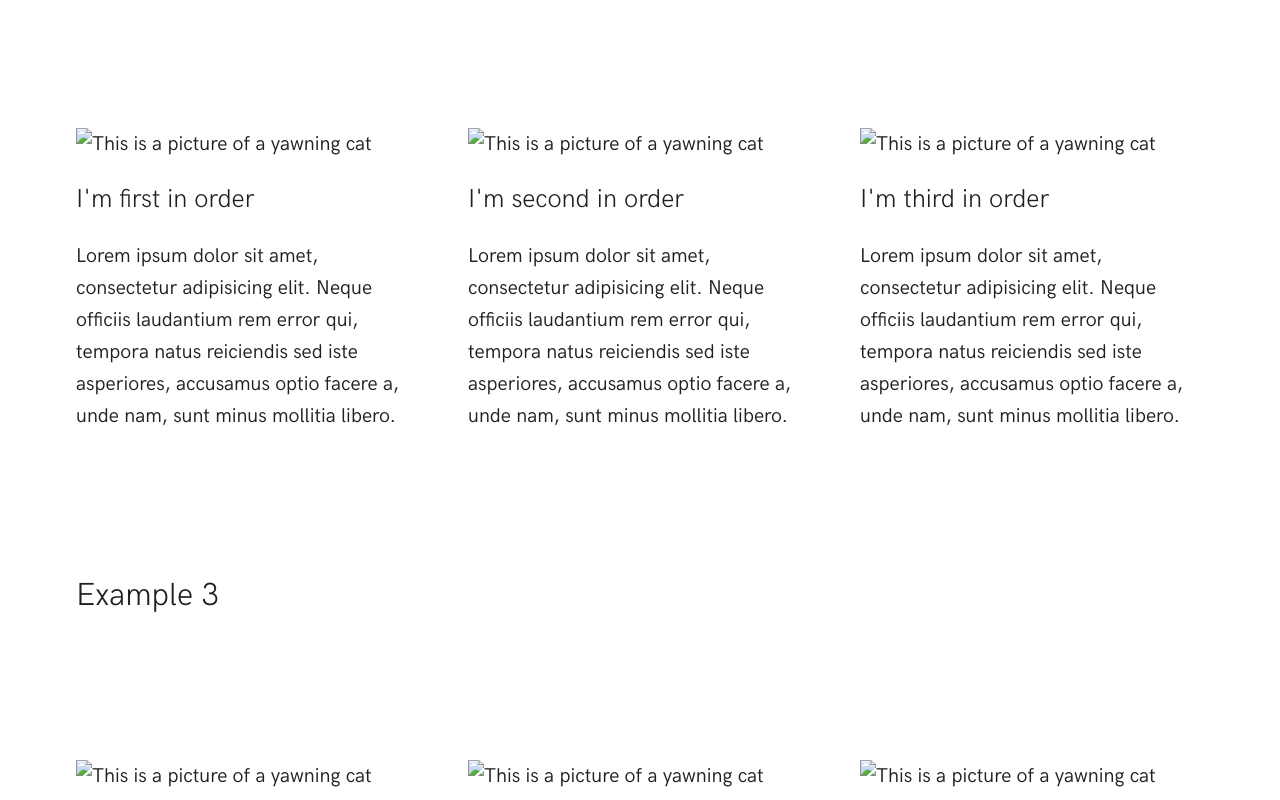
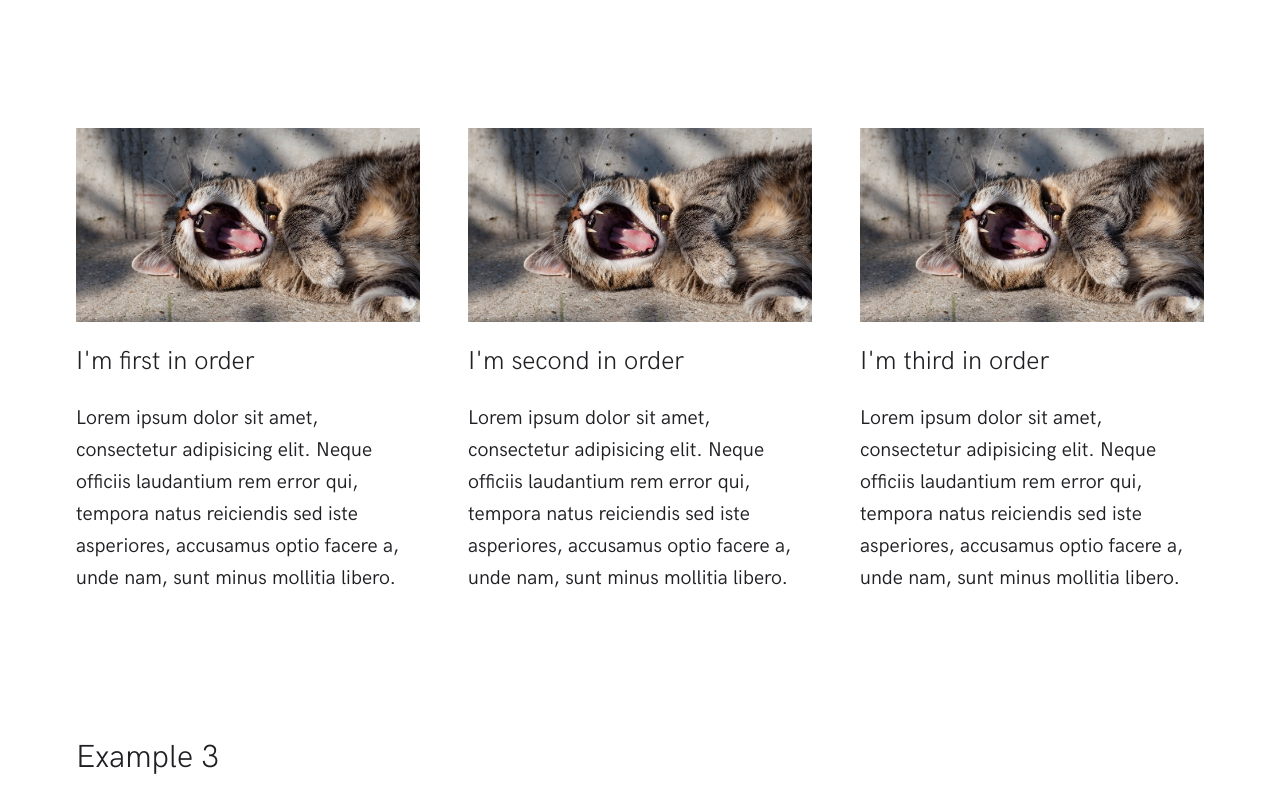
Before and after one commit to mct-ui/mobile-navigation-vinnikalessia, a plain HTML site: page layout.html in a window 1280 px wide. Shown: the part 5160-5960 px from the top of the page. Drawn offline with Linux system fonts and the light colour scheme.

Commit message:
yawningcat voor duidelijkheid ingestopt

```diff
--- a/layout.html
+++ b/layout.html
@@ -207,7 +207,7 @@
                     <div class="o-layout o-layout--gutter-lg">
                         <article class="o-layout__item u-1-of-2-bp2 u-1-of-3-bp3">
                             <figure>
-                                <img src="img/yawning-cat.jpeg" alt="This is a picture of a yawning cat">
+                                <img src="img/jpg/yawning-cat.jpeg" alt="This is a picture of a yawning cat">
                             </figure>
                             <h3>I'm first in order</h3>
                             <p>
@@ -216,7 +216,7 @@
                         </article>
                         <article class="o-layout__item u-1-of-2-bp2 u-1-of-3-bp3">
                             <figure>
-                                <img src="img/yawning-cat.jpeg" alt="This is a picture of a yawning cat">
+                                <img src="img/jpg/yawning-cat.jpeg" alt="This is a picture of a yawning cat">
                             </figure>
                             <h3>I'm second in order</h3>
                             <p>
@@ -225,7 +225,7 @@
                         </article>
                         <article class="o-layout__item u-1-of-2-bp2 u-1-of-3-bp3">
                             <figure>
-                                <img src="img/yawning-cat.jpeg" alt="This is a picture of a yawning cat">
+                                <img src="img/jpg/yawning-cat.jpeg" alt="This is a picture of a yawning cat">
                             </figure>
                             <h3>I'm third in order</h3>
                             <p>
@@ -247,7 +247,7 @@
                     <div class="o-layout o-layout--gutter-lg">
                         <article class="o-layout__item u-1-of-2-bp2 u-1-of-3-bp3 o-layout o-layout--align-content-space-between">
                             <figure>
-                                <img src="img/yawning-cat.jpeg" alt="This is a picture of a yawning cat">
+                                <img src="img/jpg/yawning-cat.jpeg" alt="This is a picture of a yawning cat">
                             </figure>
                             <div>
                                 <h3>I'm first in order</h3>
@@ -258,7 +258,7 @@
                         </article>
                         <article class="o-layout__item u-1-of-2-bp2 u-1-of-3-bp3 o-layout o-layout--align-content-space-between">
                             <figure>
-                                <img src="img/yawning-cat.jpeg" alt="This is a picture of a yawning cat">
+                                <img src="img/jpg/yawning-cat.jpeg" alt="This is a picture of a yawning cat">
                             </figure>
                             <div>
                                 <h3>I'm second in order</h3>
@@ -269,7 +269,7 @@
                         </article>
                         <article class="o-layout__item u-1-of-2-bp2 u-1-of-3-bp3 o-layout o-layout--align-content-space-between">
                             <figure>
-                                <img src="img/yawning-cat.jpeg" alt="This is a picture of a yawning cat">
+                                <img src="img/jpg/yawning-cat.jpeg" alt="This is a picture of a yawning cat">
                             </figure>
                             <div>
                                 <h3>I'm third in order</h3>
@@ -304,7 +304,7 @@
                         </article>
                         <article class="o-layout__item u-1-of-2-bp2 u-1-of-3-bp3 o-layout">
                             <figure class="o-layout o-layout--align-end">
-                                <img src="img/yawning-cat.jpeg" alt="This is a picture of a yawning cat">
+                                <img src="img/jpg/yawning-cat.jpeg" alt="This is a picture of a yawning cat">
                             </figure>
                             <div>
                                 <h3>I'm second in order</h3>
@@ -315,7 +315,7 @@
                         </article>
                         <article class="o-layout__item u-1-of-2-bp2 u-1-of-3-bp3 o-layout">
                             <figure class="o-layout o-layout--align-end">
-                                <img src="img/yawning-cat.jpeg" alt="This is a picture of a yawning cat">
+                                <img src="img/jpg/yawning-cat.jpeg" alt="This is a picture of a yawning cat">
                             </figure>
                             <div>
                                 <h3>I'm third in order</h3>
@@ -339,7 +339,7 @@
                     <figure>
                         <div class="o-layout o-layout--gutter o-layout--align-end">
                             <div class="o-layout__item u-2-of-3-bp3">
-                                <img src="img/yawning-cat.jpeg" alt="This is a picture of a yawning cat">
+                                <img src="img/jpg/yawning-cat.jpeg" alt="This is a picture of a yawning cat">
                             </div>
                             <div class="o-layout__item u-1-of-3-bp3">
                                 <figcaption class="u-max-width-sm">Lorem ipsum dolor sit amet, consectetur adipisicing elit. Neque officiis laudantium rem error qui, tempora natus reiciendis sed iste asperiores, accusamus optio facere a, unde nam, sunt minus mollitia libero.</figcaption>
```
Also changed, not shown: index.html (+1 -1 lines), img/jpg/yawning-cat.jpeg (added).
